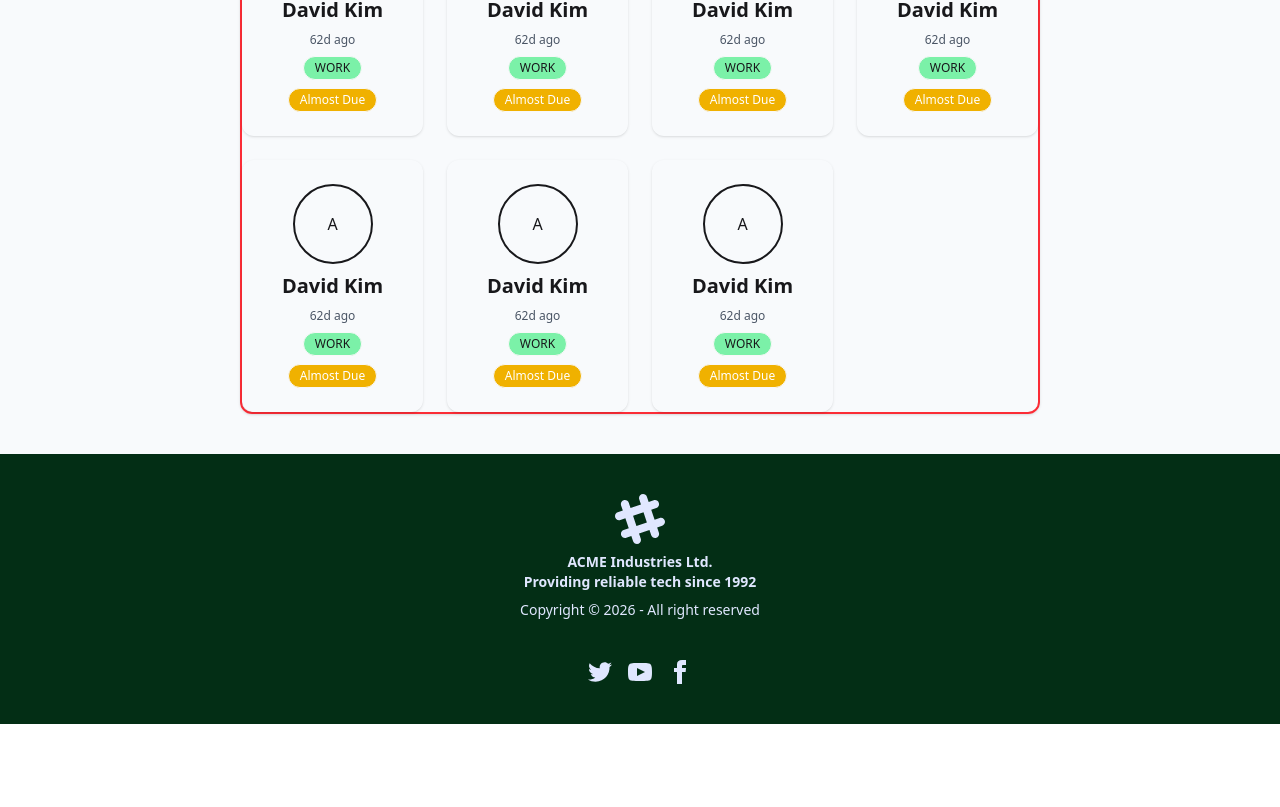
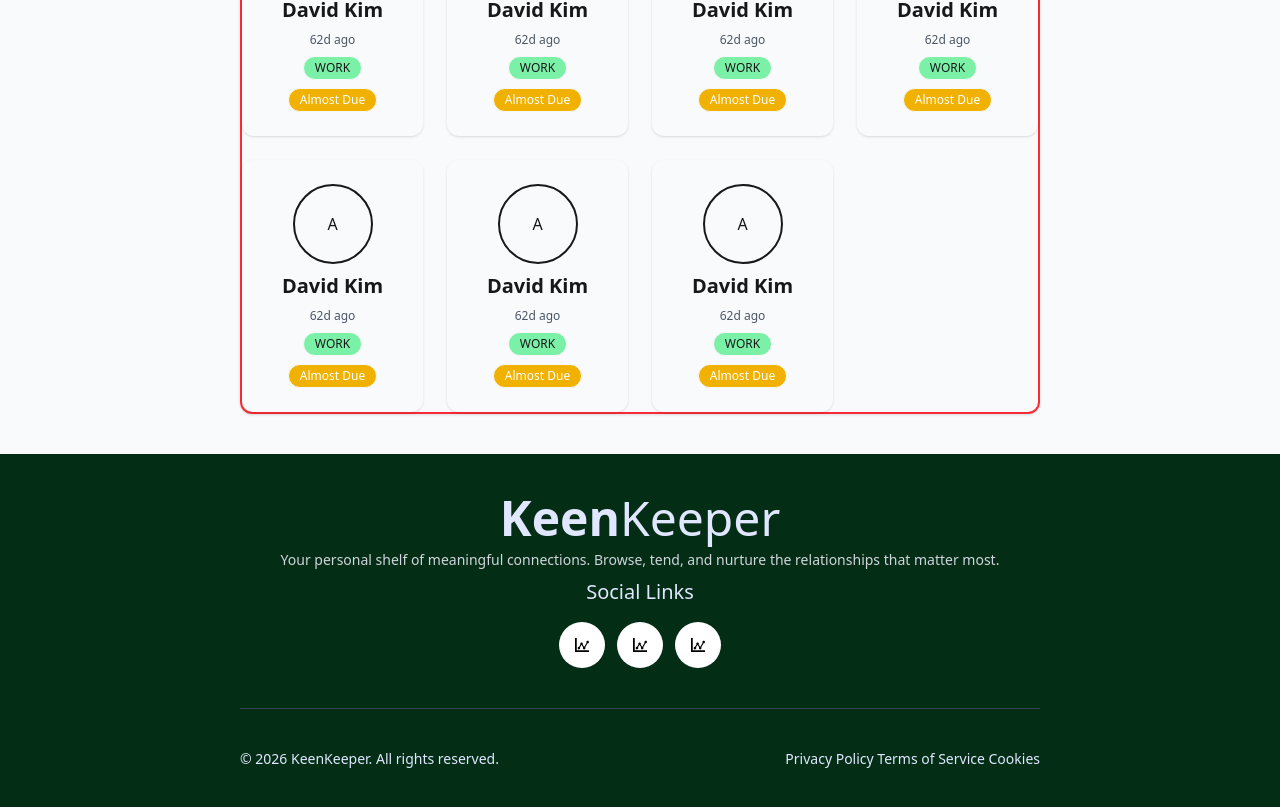
Before and after one commit to moziful/Assignment-07, a Next.js app: page / in a window 1280 px wide. Shown: the part 999-1806 px from the top of the page. Before the commit the page ends 1723 px from the top, so only its background shows below. Built offline with nearby package versions, Linux system fonts and the light colour scheme.

Commit message:
Footer Layout Designed

```diff
--- a/src/app/layout.js
+++ b/src/app/layout.js
@@ -14,7 +14,7 @@ const geistMono = Geist_Mono({
 });
 
 export const metadata = {
-  title: "Create Next App",
+  title: "KeenKeeper",
   description: "Generated by create next app",
 };
 
--- a/src/components/Footer.jsx
+++ b/src/components/Footer.jsx
@@ -1,64 +1,49 @@
-import React from "react";
+import Link from "next/link";
+import { MdOutlineHome } from "react-icons/md";
+import { IoMdTime } from "react-icons/io";
+import { ImStatsDots } from "react-icons/im";
 
 const Footer = () => {
   return (
-    <footer className="footer footer-horizontal footer-center bg-green-950 text-primary-content p-10">
-      <aside>
-        <svg
-          width="50"
-          height="50"
-          viewBox="0 0 24 24"
-          xmlns="http://www.w3.org/2000/svg"
-          fillRule="evenodd"
-          clipRule="evenodd"
-          className="inline-block fill-current"
-        >
-          <path d="M22.672 15.226l-2.432.811.841 2.515c.33 1.019-.209 2.127-1.23 2.456-1.15.325-2.148-.321-2.463-1.226l-.84-2.518-5.013 1.677.84 2.517c.391 1.203-.434 2.542-1.831 2.542-.88 0-1.601-.564-1.86-1.314l-.842-2.516-2.431.809c-1.135.328-2.145-.317-2.463-1.229-.329-1.018.211-2.127 1.231-2.456l2.432-.809-1.621-4.823-2.432.808c-1.355.384-2.558-.59-2.558-1.839 0-.817.509-1.582 1.327-1.846l2.433-.809-.842-2.515c-.33-1.02.211-2.129 1.232-2.458 1.02-.329 2.13.209 2.461 1.229l.842 2.515 5.011-1.677-.839-2.517c-.403-1.238.484-2.553 1.843-2.553.819 0 1.585.509 1.85 1.326l.841 2.517 2.431-.81c1.02-.33 2.131.211 2.461 1.229.332 1.018-.21 2.126-1.23 2.456l-2.433.809 1.622 4.823 2.433-.809c1.242-.401 2.557.484 2.557 1.838 0 .819-.51 1.583-1.328 1.847m-8.992-6.428l-5.01 1.675 1.619 4.828 5.011-1.674-1.62-4.829z"></path>
-        </svg>
-        <p className="font-bold">
-          ACME Industries Ltd.
-          <br />
-          Providing reliable tech since 1992
+    <footer className="mx-auto w-full footer footer-horizontal footer-center bg-green-950 text-primary-content p-10 px-60">
+      <div className="flex flex-col w-full">
+        <div>
+          <Link href="/" className="text-5xl font-normal flex gap-0">
+            <span className="font-bold">Keen</span>Keeper
+          </Link>
+        </div>
+        <p className="text-gray-300">
+          Your personal shelf of meaningful connections. Browse, tend, and
+          nurture the relationships that matter most.
         </p>
-        <p>Copyright © {new Date().getFullYear()} - All right reserved</p>
-      </aside>
-      <nav>
-        <div className="grid grid-flow-col gap-4">
-          <a>
-            <svg
-              xmlns="http://www.w3.org/2000/svg"
-              width="24"
-              height="24"
-              viewBox="0 0 24 24"
-              className="fill-current"
-            >
-              <path d="M24 4.557c-.883.392-1.832.656-2.828.775 1.017-.609 1.798-1.574 2.165-2.724-.951.564-2.005.974-3.127 1.195-.897-.957-2.178-1.555-3.594-1.555-3.179 0-5.515 2.966-4.797 6.045-4.091-.205-7.719-2.165-10.148-5.144-1.29 2.213-.669 5.108 1.523 6.574-.806-.026-1.566-.247-2.229-.616-.054 2.281 1.581 4.415 3.949 4.89-.693.188-1.452.232-2.224.084.626 1.956 2.444 3.379 4.6 3.419-2.07 1.623-4.678 2.348-7.29 2.04 2.179 1.397 4.768 2.212 7.548 2.212 9.142 0 14.307-7.721 13.995-14.646.962-.695 1.797-1.562 2.457-2.549z"></path>
-            </svg>
-          </a>
-          <a>
-            <svg
-              xmlns="http://www.w3.org/2000/svg"
-              width="24"
-              height="24"
-              viewBox="0 0 24 24"
-              className="fill-current"
-            >
-              <path d="M19.615 3.184c-3.604-.246-11.631-.245-15.23 0-3.897.266-4.356 2.62-4.385 8.816.029 6.185.484 8.549 4.385 8.816 3.6.245 11.626.246 15.23 0 3.897-.266 4.356-2.62 4.385-8.816-.029-6.185-.484-8.549-4.385-8.816zm-10.615 12.816v-8l8 3.993-8 4.007z"></path>
-            </svg>
-          </a>
-          <a>
-            <svg
-              xmlns="http://www.w3.org/2000/svg"
-              width="24"
-              height="24"
-              viewBox="0 0 24 24"
-              className="fill-current"
-            >
-              <path d="M9 8h-3v4h3v12h5v-12h3.642l.358-4h-4v-1.667c0-.955.192-1.333 1.115-1.333h2.885v-5h-3.808c-3.596 0-5.192 1.583-5.192 4.615v3.385z"></path>
-            </svg>
-          </a>
+        <div className="flex flex-col gap-4">
+          <p className="text-xl font-medium">Social Links</p>
+          <div className="grid grid-cols-3 gap-3 text-black font-medium">
+            <div className="w-fit p-4 bg-white rounded-full">
+              <Link href="/">
+                <ImStatsDots />
+              </Link>
+            </div>
+            <div className="w-fit p-4 bg-white rounded-full">
+              <Link href="/">
+                <ImStatsDots />
+              </Link>
+            </div>
+            <div className="w-fit p-4 bg-white rounded-full">
+              <Link href="/">
+                <ImStatsDots />
+              </Link>
+            </div>
+          </div>
         </div>
-      </nav>
+        <hr className="w-full my-8 border-t border-gray-700" />
+        <div className="w-full flex justify-between">
+          <p className="flex-1 text-left">
+            &copy; 2026 KeenKeeper. All rights reserved.
+          </p>
+          <div>Privacy Policy Terms of Service Cookies</div>
+        </div>
+      </div>
     </footer>
   );
 };
```
